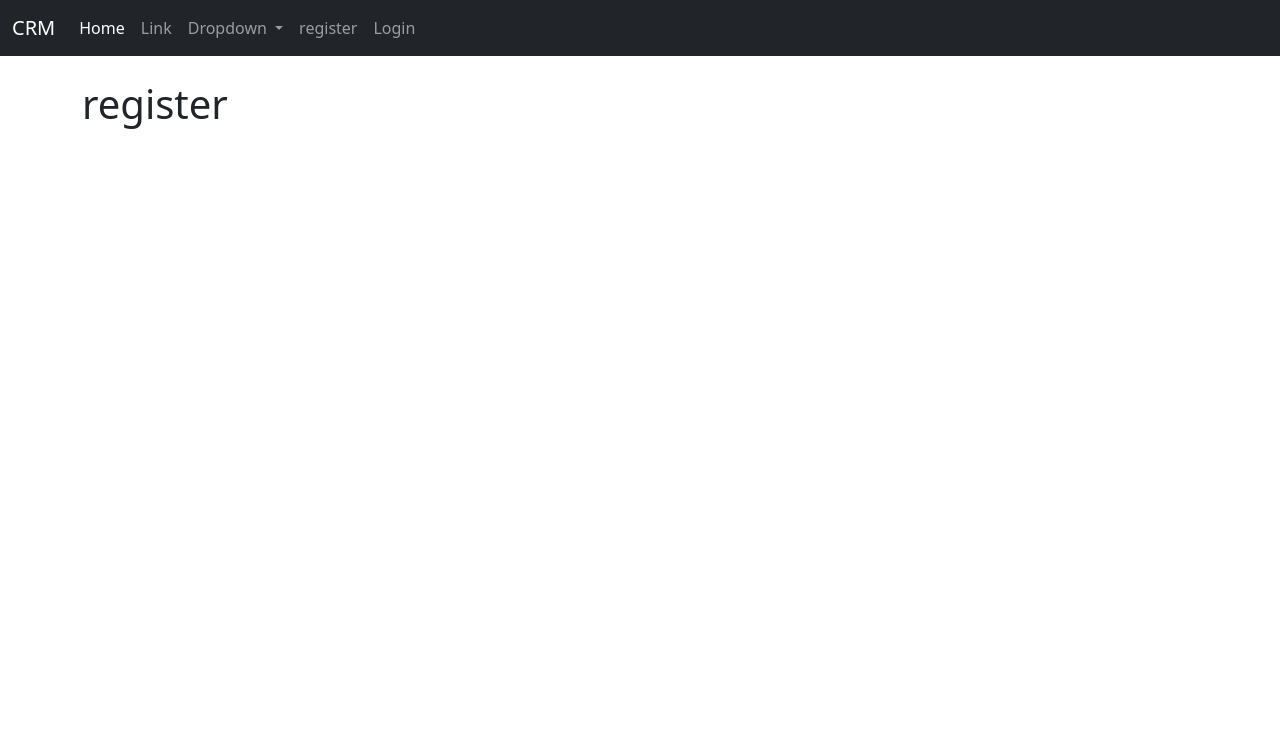
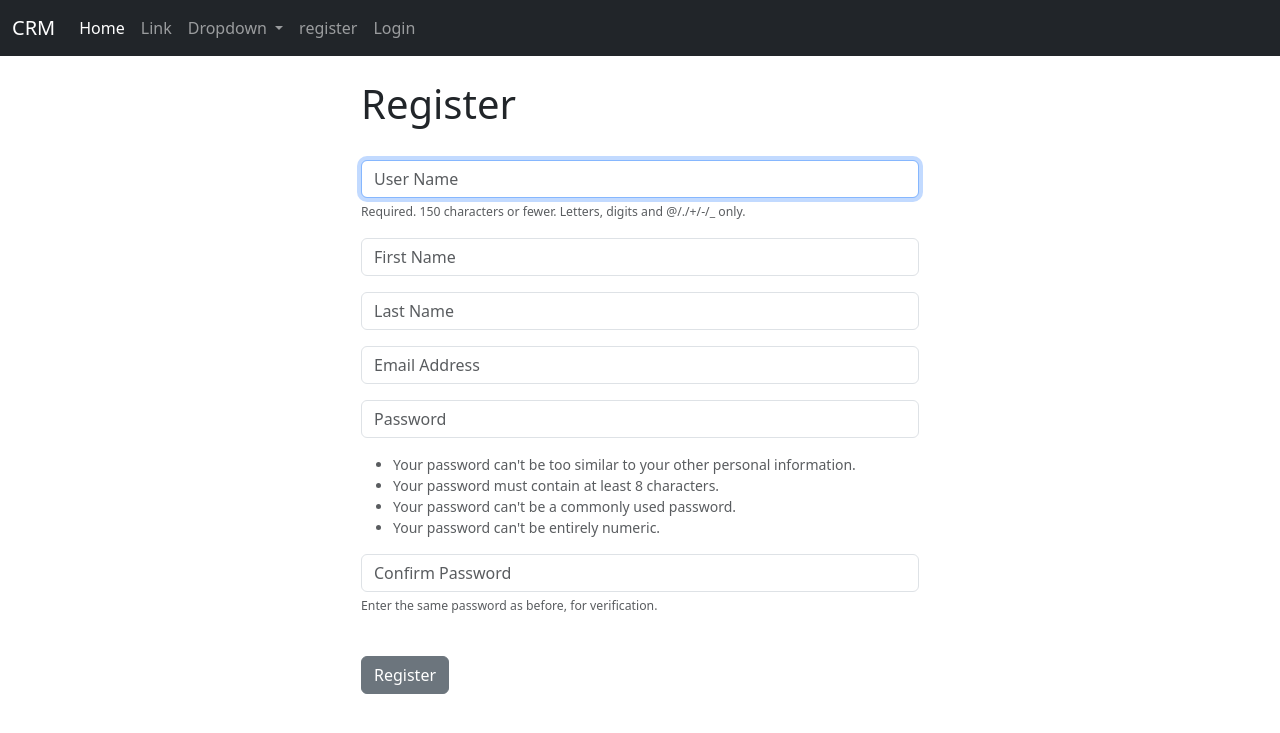
Before and after one commit to Simoncreator2002/simon-s-__CRM, a Django app: page /register/ in a window 1280 px wide. Shown: the top 733 px of the page. Run offline with Django 5.2, Linux system fonts and the light colour scheme.

Commit message:
registration

```diff
--- a/cdrm/website/forms.py
+++ b/cdrm/website/forms.py
@@ -1,19 +1,18 @@
 from django.contrib.auth.forms import UserCreationForm
-from django.contrib.auth.models import user
+from django.contrib.auth.models import User
 from django import forms
 
 class signupform(UserCreationForm):
-    email=forms.EmailField(label="", widget=forms.TextInput(attrs={'class':'form-control','placeholder':'email address'}))
-    first_name= forms.CharField(label="",max_length=100, widget=forms.TextInput(attrs={'class':'form-control','placeholder':'first name'}))
-    last_name= forms.CharField(label="", max_length=100,widget=forms.TextInput(attrs={'class':'form-control','placeholder':'last name'}))
+    email = forms.EmailField(label="", widget=forms.TextInput(attrs={'class':'form-control', 'placeholder':'Email Address'}))
+    first_name = forms.CharField(label="", max_length=100, widget=forms.TextInput(attrs={'class':'form-control', 'placeholder':'First Name'}))
+    last_name = forms.CharField(label="", max_length=100, widget=forms.TextInput(attrs={'class':'form-control', 'placeholder':'Last Name'}))
 
     class Meta:
-        model=user
-        fields="__all__"
+        model = User
+        fields = ('username', 'first_name', 'last_name', 'email', 'password1', 'password2')
 
     def __init__(self, *args, **kwargs):
         super(signupform, self).__init__(*args, **kwargs)
-
         self.fields['username'].widget.attrs['class'] = 'form-control'
         self.fields['username'].widget.attrs['placeholder'] = 'User Name'
         self.fields['username'].label = ''
--- a/cdrm/website/templates/register.html
+++ b/cdrm/website/templates/register.html
@@ -1,6 +1,24 @@
 {% extends 'base.html' %}
 {% block content %}
-
-<h1>register</h1>
-
-{% endblock%}
+<div class="col-md-6 offset-md-3">
+    <h1>Register</h1>
+    <br/>
+    <form method="post" action="{% url 'register_user' %}" autocomplete="off">
+        {% csrf_token %}
+        {% if form.errors %}
+            <div class="alert alert-warning alert-dismissible fade show" role="alert">
+                Your Form Has Errors
+                {% for field in form %}
+                    {% if field.errors %}
+                        {{ field.errors }}
+                    {% endif %}
+                {% endfor %}
+                <button type="button" class="btn-close" data-bs-dismiss="alert" aria-label="Close"></button>
+            </div>
+        {% endif %}
+        {{ form.as_p }}
+        <br/>
+        <button type="submit" class="btn btn-secondary">Register</button>
+    </form>
+</div>
+{% endblock %}
--- a/cdrm/website/views.py
+++ b/cdrm/website/views.py
@@ -1,6 +1,7 @@
 from django.shortcuts import render, redirect
 from django.contrib.auth import authenticate, login, logout
 from django.contrib import messages
+from . forms import signupform
 
 def home(request):
     if request.method == 'POST':
@@ -30,4 +31,17 @@ def logout_user(request):
 
 
 def register_user(request):
-    return render(request, 'register.html',{})
+    if request.method == 'POST':
+        form = signupform(request.POST)
+        if form.is_valid():
+            form.save()
+            username = form.cleaned_data.get('username')
+            password = form.cleaned_data.get('password1')
+            user = authenticate(username=username, password=password)
+            if user is not None:
+                login(request, user)
+                messages.success(request, "You have successfully registered")
+                return redirect('home')
+    else:
+        form = signupform()
+    return render(request, 'register.html', {'form': form})
```
